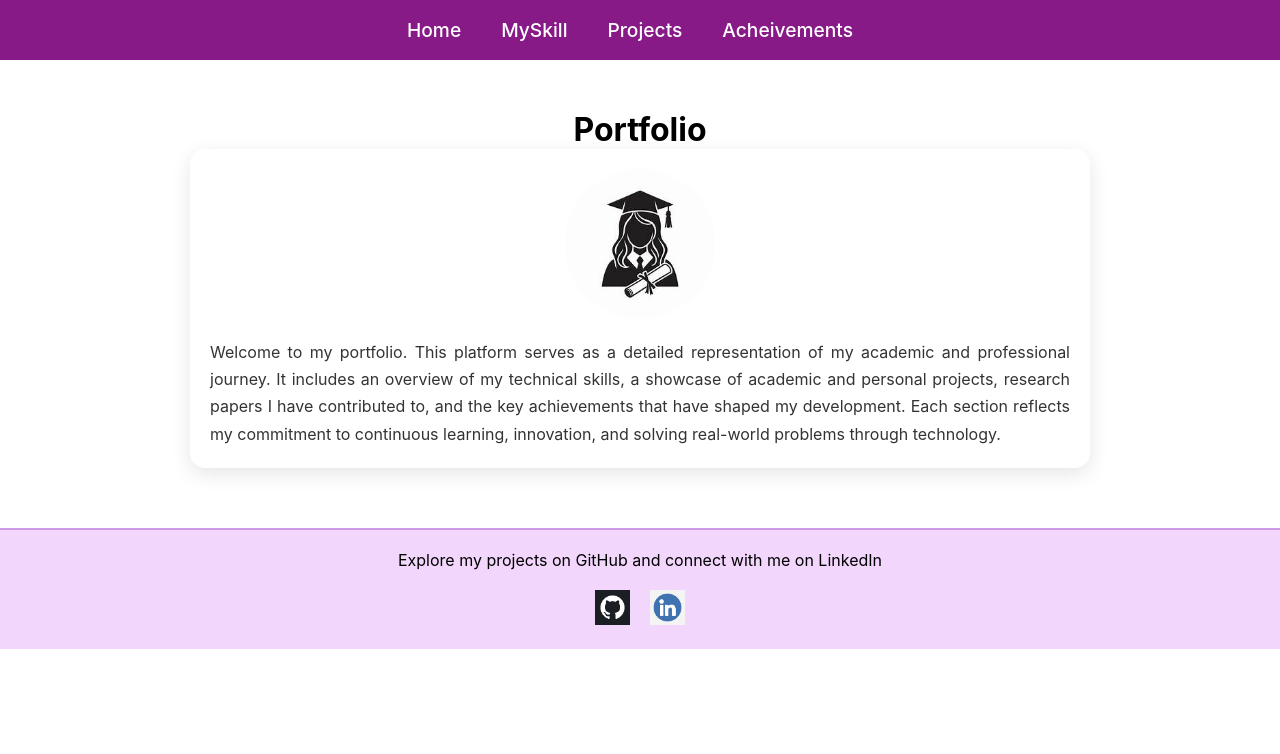
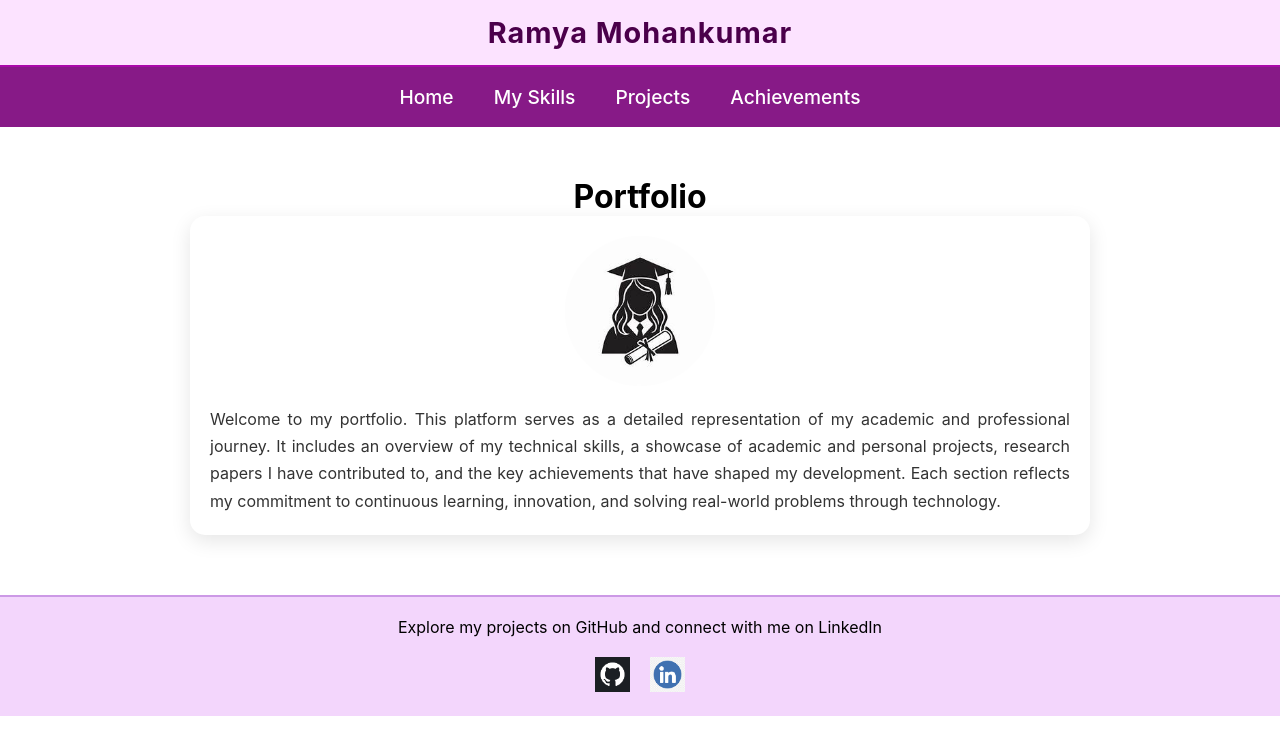
Before and after one commit to ramyaMohn/portfolio, a React (Create React App) app: page / in a window 1280 px wide. Shown: the top 754 px of the page. Built offline with nearby package versions, Linux system fonts and the light colour scheme.

Commit message:
Update App.js

```diff
--- a/src/App.js
+++ b/src/App.js
@@ -14,20 +14,25 @@ import PoachingDetails from './PoachingDetails.js';
 
 function AppContent() {
   const location = useLocation();
-  const isHome=location.pathname==='/'
+  const isHome = location.pathname === '/';
+
   return (
     <div className="App">
-      {isHome &&(<header className="App-header">
+      {isHome && (
+        <>
+          <div className="name-header">Ramya Mohankumar</div>
+          <header className="App-header">
             <nav className="hom_nav">
               <ul>
                 <li><Link to='/'>Home</Link></li>
-            <li><Link to='/Skill'>MySkill</Link></li>
+                <li><Link to='/Skill'>My Skills</Link></li>
                 <li><Link to='/project'>Projects</Link></li>
-            <li><Link to='/acheive'>Acheivements</Link></li>
+                <li><Link to='/acheive'>Achievements</Link></li>
               </ul>
             </nav>
-      </header>)}
-
+          </header>
+        </>
+      )}
 
       <Routes>
         <Route path="/Skill" element={<Skill />} />
@@ -38,10 +43,9 @@ function AppContent() {
         <Route path="/project/brain" element={<BrainDetails />} />
         <Route path="/project/captcha" element={<CaptchaDetails />} />
         <Route path="/project/poach" element={<PoachingDetails />} />
-
       </Routes>
 
-      {location.pathname === '/' && (
+      {isHome && (
         <>
           <div className='outer'>
             <center><h1>Portfolio</h1></center>
@@ -62,19 +66,12 @@ function AppContent() {
           <div className="hom_foot">
             <center>
               <p>Explore my projects on GitHub and connect with me on LinkedIn</p><br />
-              <a
-        href="https://github.com/ramyaMohn"
-        target="_blank"
-        rel="noopener noreferrer"
-      >
+              <a href="https://github.com/ramyaMohn" target="_blank" rel="noopener noreferrer">
                 <img id="git" src={git} alt="github" />
               </a>
-              <a
-        href="https://www.linkedin.com/in/ramya-mohankumar-8bbb98294/"
-        target="_blank"
-        rel="noopener noreferrer"
-      >
-              <img id="linkd" src={linked} alt="linkedin" /></a>
+              <a href="https://www.linkedin.com/in/ramya-mohankumar-8bbb98294/" target="_blank" rel="noopener noreferrer">
+                <img id="linkd" src={linked} alt="linkedin" />
+              </a>
             </center>
           </div>
         </>
@@ -82,7 +79,6 @@ function AppContent() {
     </div>
   );
 }
-
 
 function App() {
   return (
```
Lines whose indentation alone changed are shown as unchanged.
